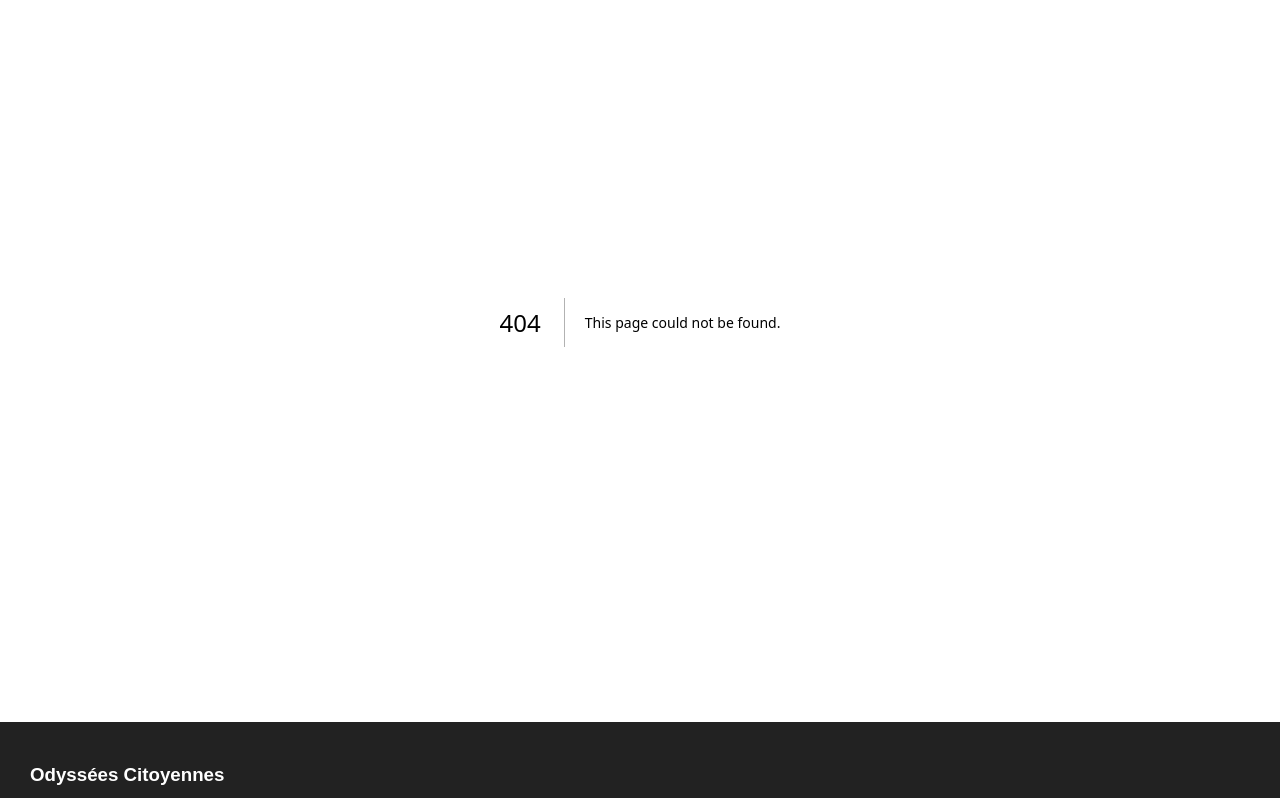
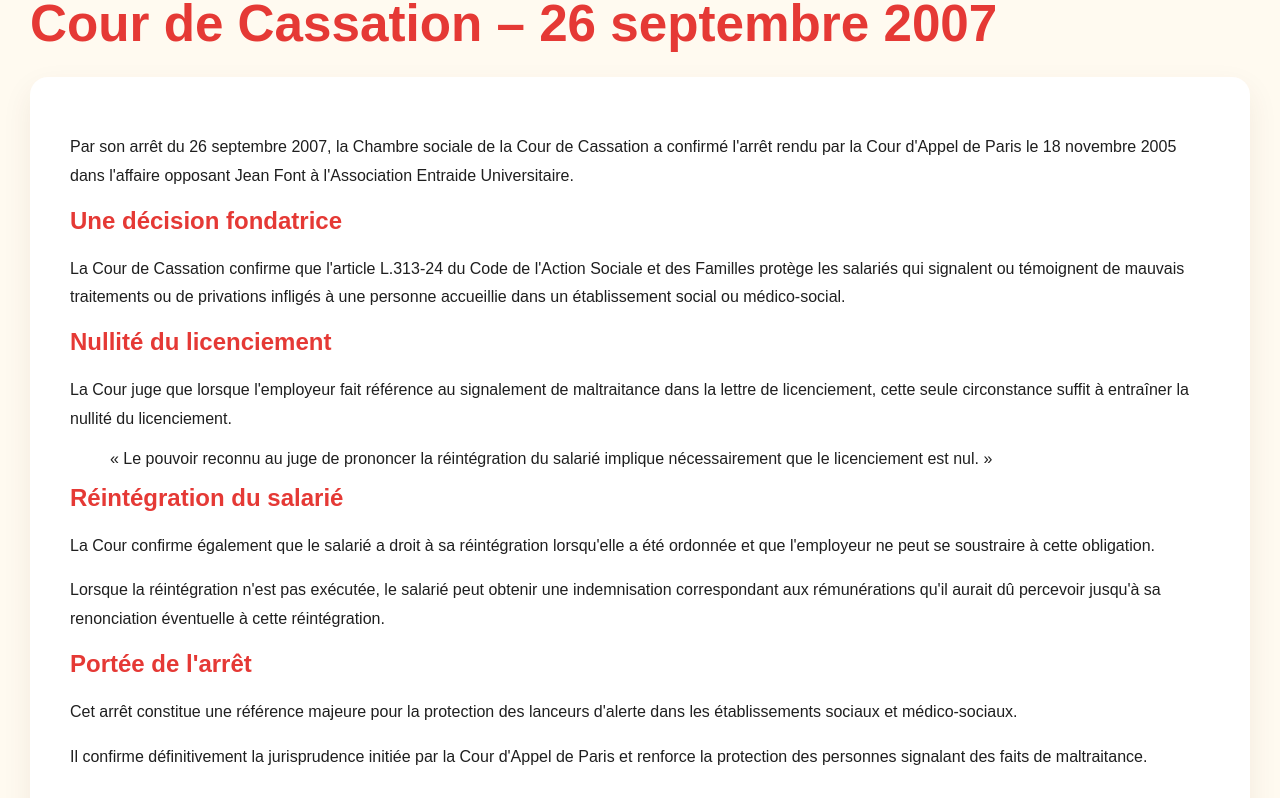
Before and after one commit to DanielCoutellec/odyssees-citoyennes, a Next.js app: page /maltraitance/cour-cassation in a window 1280 px wide. Before the commit this address had no page. Shown: the part 380-1178 px from the top of the page. Built offline with nearby package versions, Linux system fonts and the light colour scheme.

Commit message:
Add Cour de Cassation page

```diff
--- /dev/null
+++ b/app/maltraitance/cour-cassation/page.tsx
@@ -0,0 +1,73 @@
+export default function CourCassationPage() {
+  return (
+    <main className="page-section">
+      <div className="container">
+        <h1 className="page-title">
+          Cour de Cassation – 26 septembre 2007
+        </h1>
+
+        <div className="article">
+          <p>
+            Par son arrêt du 26 septembre 2007, la Chambre sociale de la
+            Cour de Cassation a confirmé l'arrêt rendu par la Cour d'Appel
+            de Paris le 18 novembre 2005 dans l'affaire opposant
+            Jean Font à l'Association Entraide Universitaire.
+          </p>
+
+          <h2>Une décision fondatrice</h2>
+
+          <p>
+            La Cour de Cassation confirme que l'article L.313-24 du
+            Code de l'Action Sociale et des Familles protège les salariés
+            qui signalent ou témoignent de mauvais traitements ou de
+            privations infligés à une personne accueillie dans un
+            établissement social ou médico-social.
+          </p>
+
+          <h2>Nullité du licenciement</h2>
+
+          <p>
+            La Cour juge que lorsque l'employeur fait référence au
+            signalement de maltraitance dans la lettre de licenciement,
+            cette seule circonstance suffit à entraîner la nullité du
+            licenciement.
+          </p>
+
+          <blockquote>
+            « Le pouvoir reconnu au juge de prononcer la réintégration
+            du salarié implique nécessairement que le licenciement est nul. »
+          </blockquote>
+
+          <h2>Réintégration du salarié</h2>
+
+          <p>
+            La Cour confirme également que le salarié a droit à sa
+            réintégration lorsqu'elle a été ordonnée et que l'employeur
+            ne peut se soustraire à cette obligation.
+          </p>
+
+          <p>
+            Lorsque la réintégration n'est pas exécutée, le salarié peut
+            obtenir une indemnisation correspondant aux rémunérations
+            qu'il aurait dû percevoir jusqu'à sa renonciation éventuelle
+            à cette réintégration.
+          </p>
+
+          <h2>Portée de l'arrêt</h2>
+
+          <p>
+            Cet arrêt constitue une référence majeure pour la protection
+            des lanceurs d'alerte dans les établissements sociaux et
+            médico-sociaux.
+          </p>
+
+          <p>
+            Il confirme définitivement la jurisprudence initiée par la
+            Cour d'Appel de Paris et renforce la protection des personnes
+            signalant des faits de maltraitance.
+          </p>
+        </div>
+      </div>
+    </main>
+  );
+}
```
